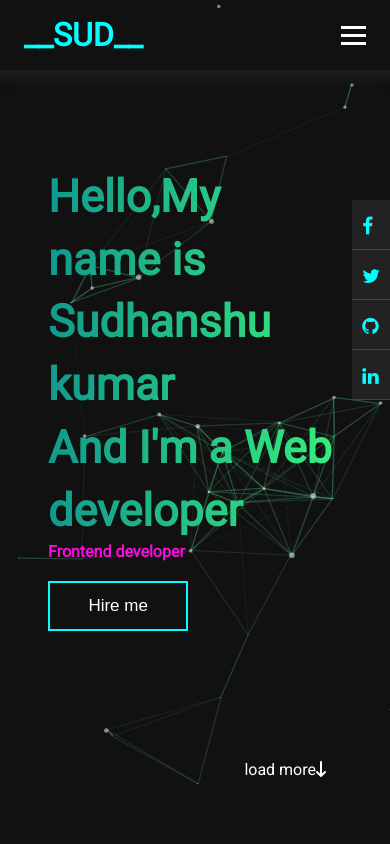
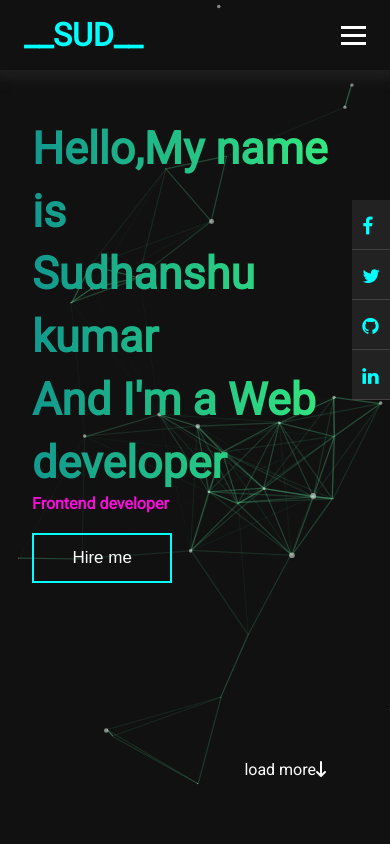
Before and after one commit to sudoofe123/portfolioo, a plain HTML site: page index.html in a window 390 px wide. Shown: the top 844 px of the page. Drawn offline with nearby package versions, Linux system fonts and the light colour scheme.

Commit message:
Update style.css

```diff
--- a/style.css
+++ b/style.css
@@ -156,8 +156,8 @@ h4 {
     left: 0;
   }
   .content {
-    margin-top: 4rem;
-    padding: 2rem 3rem;
+    margin-top: 1rem;
+    padding: 2rem;
   }
   .content h1 {
     font-size: 2.8rem;
```
